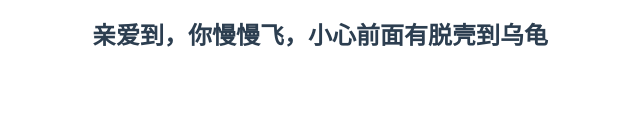
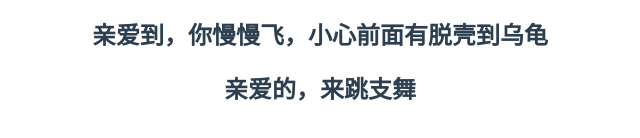
Before and after one commit to liuzhuzhu/hello-world01, a Vue app: page / in a window 1280 px wide. Shown: the part 554-692 px from the top of the page, without its empty margins (320-960 px from the left). Built offline with nearby package versions, Linux system fonts and the light colour scheme.

Commit message:
hello world

```diff
--- a/src/App.vue
+++ b/src/App.vue
@@ -4,6 +4,7 @@
     <h2>永远相信美好的事情即将发生</h2><br/>
     <h2>锤子手机</h2><br/>
     <h2>亲爱到，你慢慢飞，小心前面有脱壳到乌龟</h2>
+    <h2>亲爱的，来跳支舞</h2>
   </div>
 </template>
 
```
